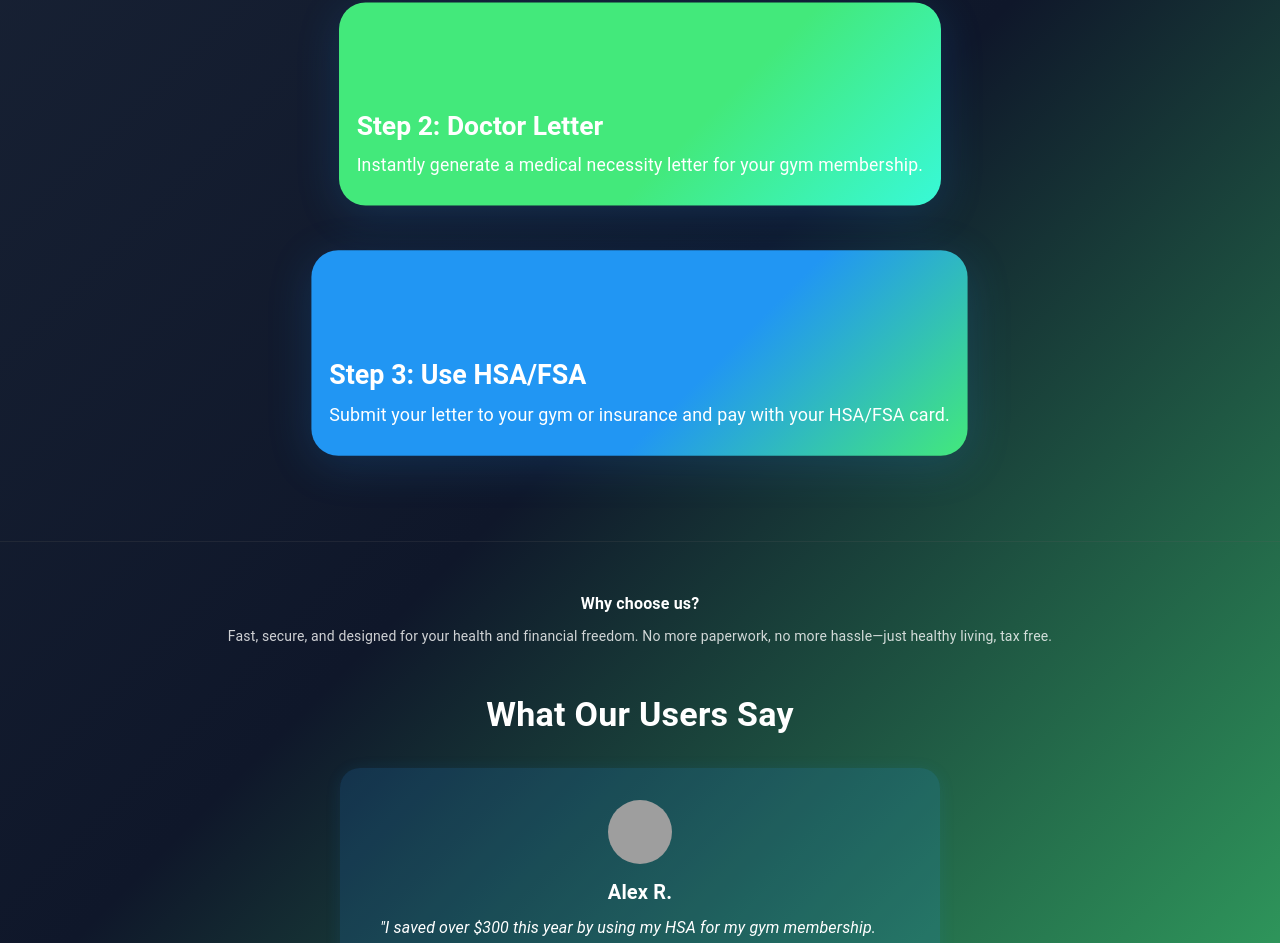
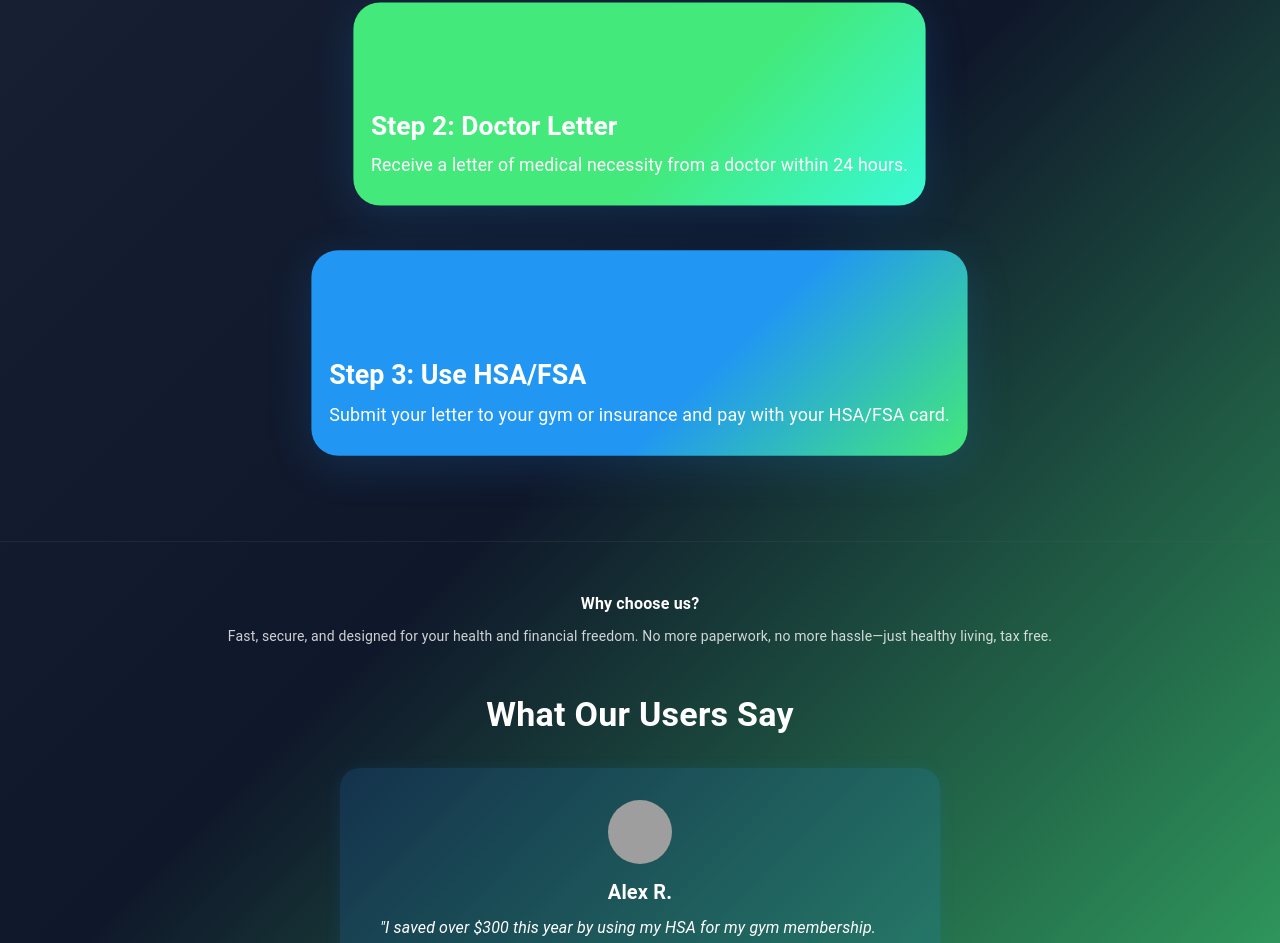
Before and after one commit to dylanrice17/whealthify, a React (Vite) app in the folder hsa-wellness-frontend/: page / in a window 1280 px wide. Shown: the part 1100-2043 px from the top of the page. Built offline with nearby package versions, Linux system fonts and the light colour scheme; grey boxes are pictures that could not be loaded; some icons are missing.

Commit message:
Update Step 2 doctor letter card wording on Home page

```diff
--- a/hsa-wellness-frontend/src/pages/Home.jsx
+++ b/hsa-wellness-frontend/src/pages/Home.jsx
@@ -147,7 +147,7 @@
             <ParallaxStepCard
               icon={<CheckCircleIcon fontSize="inherit" />}
               title="Step 2: Doctor Letter"
-              description="Instantly generate a medical necessity letter for your gym membership."
+              description="Receive a letter of medical necessity from a doctor within 24 hours."
               gradient="linear-gradient(135deg, #43e97b 60%, #38f9d7 100%)"
             />
           </Grid>
```
